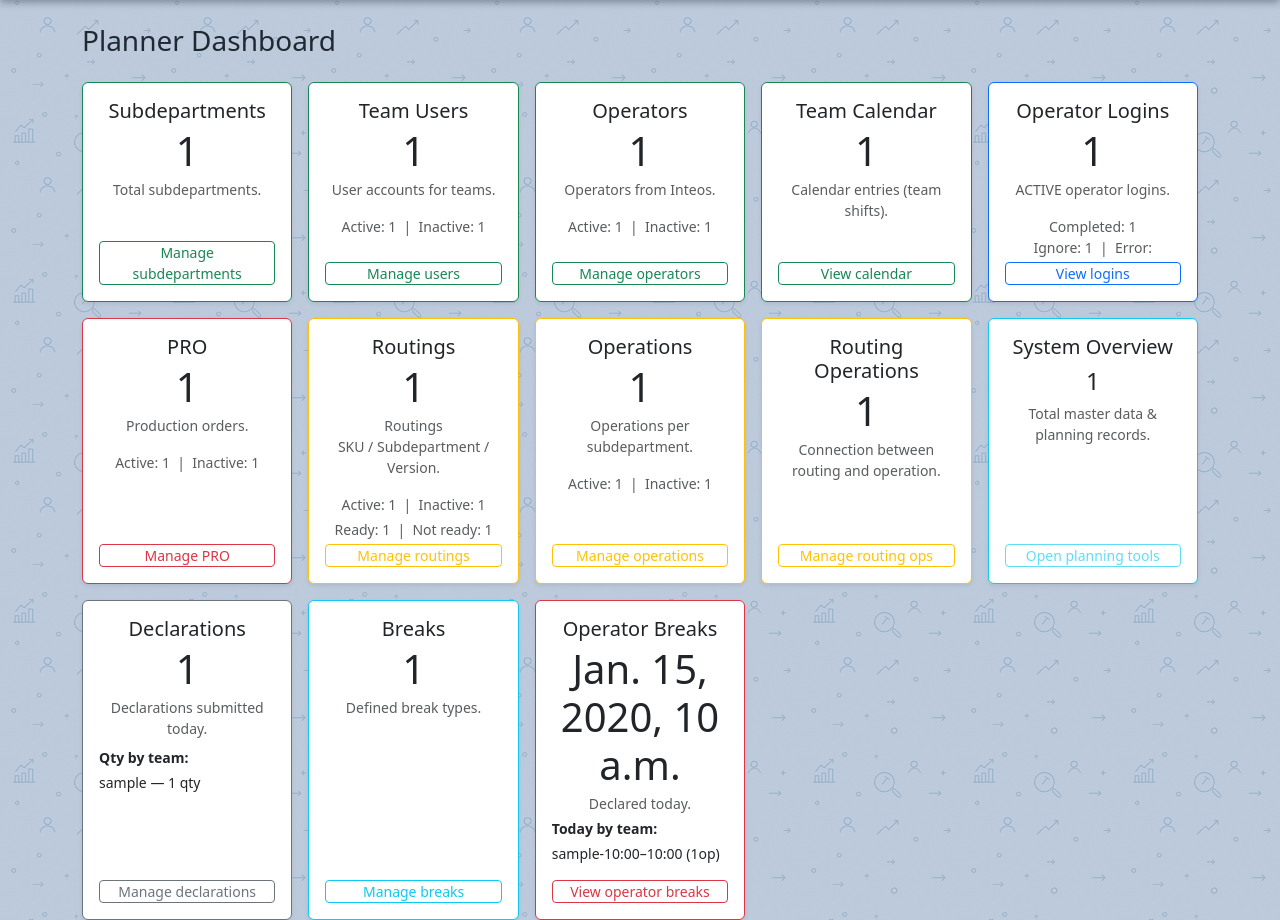
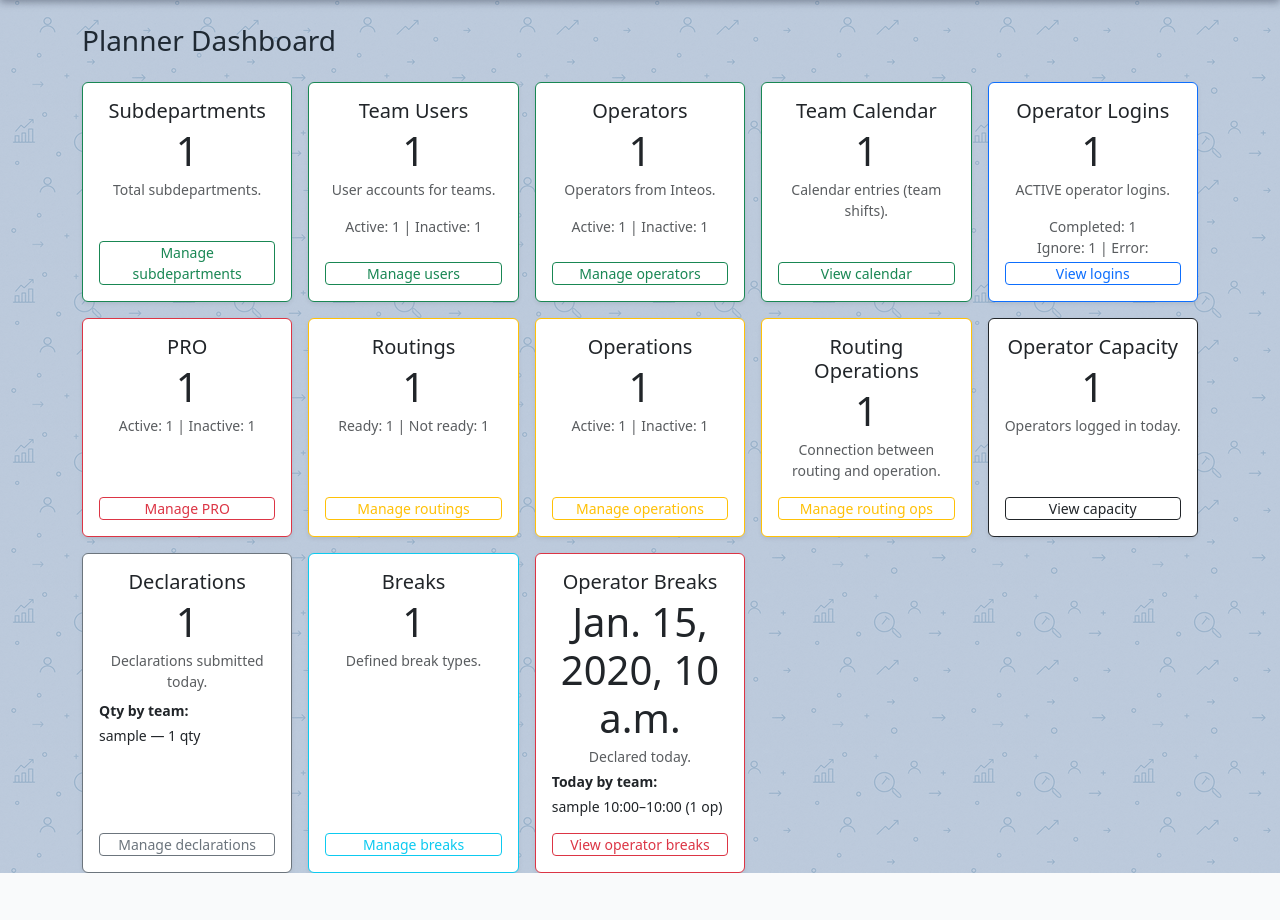
Before and after one commit to satmari/WipTracking, a Django app: template planners/templates/planners/planner_dashboard.html in a window 1280 px wide. Shown: the part 56-976 px from the top of the page. After the commit the page ends 929 px from the top, so only its background shows below. Run offline with Django 5.2, Linux system fonts and the light colour scheme; the template is opened without the code that fills it: most values are stand-ins (such as "Sample title", 1, 10 or a date in 2020); some libraries are stand-ins or nearby versions.

Commit message:
Operator Capacity

```diff
--- a/planners/templates/planners/planner_dashboard.html
+++ b/planners/templates/planners/planner_dashboard.html
@@ -12,134 +12,175 @@
 
   <div class="row row-cols-1 row-cols-md-5 g-3">
 
-    {# 1. SUBDEPARTMENTS – nema status polje, samo total #}
+    {# 1. SUBDEPARTMENTS #}
     <div class="col">
       <div class="card shadow-sm h-100 border-success">
         <div class="card-body d-flex flex-column text-center">
           <h5 class="card-title mb-1">Subdepartments</h5>
           <p class="display-6 mb-1">{{ subdepartments_count }}</p>
           <p class="text-muted small mb-3">Total subdepartments.</p>
-          <a href="{% url 'planners:subdepartment_list' %}" class="btn btn-outline-success btn-sm mt-auto">Manage subdepartments</a>
+          <a href="{% url 'planners:subdepartment_list' %}"
+             class="btn btn-outline-success btn-sm mt-auto">
+            Manage subdepartments
+          </a>
         </div>
       </div>
     </div>
 
-    {# 2. TEAM USERS – total + active #}
+    {# 2. TEAM USERS #}
     <div class="col">
       <div class="card shadow-sm h-100 border-success">
         <div class="card-body d-flex flex-column text-center">
           <h5 class="card-title mb-1">Team Users</h5>
           <p class="display-6 mb-1">{{ users_count }}</p>
           <p class="text-muted small mb-3">User accounts for teams.</p>
-          <p class="text-muted small mb-1">Active: {{ users_active_count }} &nbsp;|&nbsp; Inactive: {{ users_inactive_count }}</p>
-          <a href="{% url 'planners:user_list' %}" class="btn btn-outline-success btn-sm mt-auto">Manage users</a>
+          <p class="text-muted small mb-1">
+            Active: {{ users_active_count }} | Inactive: {{ users_inactive_count }}
+          </p>
+          <a href="{% url 'planners:user_list' %}"
+             class="btn btn-outline-success btn-sm mt-auto">
+            Manage users
+          </a>
         </div>
       </div>
     </div>
 
-    {# 3. OPERATORS – total + act #}
+    {# 3. OPERATORS #}
     <div class="col">
       <div class="card shadow-sm h-100 border-success">
         <div class="card-body d-flex flex-column text-center">
           <h5 class="card-title mb-1">Operators</h5>
           <p class="display-6 mb-1">{{ operators_count }}</p>
           <p class="text-muted small mb-3">Operators from Inteos.</p>
-          <p class="text-muted small mb-1">Active: {{ operators_active_count }} &nbsp;|&nbsp; Inactive: {{ operators_inactive_count }}</p>
-          <a href="{% url 'planners:operator_list' %}" class="btn btn-outline-success btn-sm mt-auto">Manage operators</a>
+          <p class="text-muted small mb-1">
+            Active: {{ operators_active_count }} | Inactive: {{ operators_inactive_count }}
+          </p>
+          <a href="{% url 'planners:operator_list' %}"
+             class="btn btn-outline-success btn-sm mt-auto">
+            Manage operators
+          </a>
         </div>
       </div>
     </div>
 
-    {# 4. TEAM CALENDAR – total #}
+    {# 4. TEAM CALENDAR #}
     <div class="col">
       <div class="card shadow-sm h-100 border-success">
         <div class="card-body d-flex flex-column text-center">
           <h5 class="card-title mb-1">Team Calendar</h5>
           <p class="display-6 mb-1">{{ calendar_count }}</p>
           <p class="text-muted small mb-3">Calendar entries (team shifts).</p>
-          <a href="{% url 'planners:calendar_list' %}" class="btn btn-outline-success btn-sm mt-auto">View calendar</a>
+          <a href="{% url 'planners:calendar_list' %}"
+             class="btn btn-outline-success btn-sm mt-auto">
+            View calendar
+          </a>
         </div>
       </div>
     </div>
 
-    {# 5. OPERATOR LOGINS – ACTIVE + ostali statusi #}
+    {# 5. OPERATOR LOGINS #}
     <div class="col">
       <div class="card shadow-sm h-100 border-primary">
         <div class="card-body d-flex flex-column text-center">
           <h5 class="card-title mb-1">Operator Logins</h5>
           <p class="display-6 mb-1">{{ active_operator_login_count }}</p>
           <p class="text-muted small mb-3">ACTIVE operator logins.</p>
-          <p class="text-muted small mb-1">Completed: {{ login_completed_count }}<br>Ignore: {{ login_ignore_count }} &nbsp;|&nbsp; Error: {{ login_error_count }}</p>
-          <a href="{% url 'planners:login_operator_list' %}" class="btn btn-outline-primary btn-sm mt-auto">View logins</a>
+          <p class="text-muted small mb-1">
+            Completed: {{ login_completed_count }}<br>
+            Ignore: {{ login_ignore_count }} | Error: {{ login_error_count }}
+          </p>
+          <a href="{% url 'planners:login_operator_list' %}"
+             class="btn btn-outline-primary btn-sm mt-auto">
+            View logins
+          </a>
         </div>
       </div>
     </div>
 
-    {# 6. PRO – total + active status #}
+    {# 6. PRO #}
     <div class="col">
       <div class="card shadow-sm h-100 border-danger">
         <div class="card-body d-flex flex-column text-center">
           <h5 class="card-title mb-1">PRO</h5>
           <p class="display-6 mb-1">{{ pro_count }}</p>
-          <p class="text-muted small mb-3">Production orders.</p>
-          <p class="text-muted small mb-1">Active: {{ pro_active_count }} &nbsp;|&nbsp; Inactive: {{ pro_inactive_count }}</p>
-          <a href="{% url 'planners:pro_list' %}" class="btn btn-outline-danger btn-sm mt-auto">Manage PRO</a>
+          <p class="text-muted small mb-1">
+            Active: {{ pro_active_count }} | Inactive: {{ pro_inactive_count }}
+          </p>
+          <a href="{% url 'planners:pro_list' %}"
+             class="btn btn-outline-danger btn-sm mt-auto">
+            Manage PRO
+          </a>
         </div>
       </div>
     </div>
 
-    {# 7. ROUTINGS – total + active + ready #}
+    {# 7. ROUTINGS #}
     <div class="col">
       <div class="card shadow-sm h-100 border-warning">
         <div class="card-body d-flex flex-column text-center">
           <h5 class="card-title mb-1">Routings</h5>
           <p class="display-6 mb-1">{{ routing_count }}</p>
-          <p class="text-muted small mb-3">Routings <br> SKU / Subdepartment / Version.</p>
-          <p class="text-muted small mb-1">Active: {{ routing_active_count }} &nbsp;|&nbsp; Inactive: {{ routing_inactive_count }}</p>
-          <p class="text-muted small mb-1">Ready: {{ routing_ready_count }} &nbsp;|&nbsp; Not ready: {{ routing_not_ready_count }}</p>
-          <a href="{% url 'planners:routing_list' %}" class="btn btn-outline-warning btn-sm mt-auto">Manage routings</a>
+          <p class="text-muted small mb-1">
+            Ready: {{ routing_ready_count }} | Not ready: {{ routing_not_ready_count }}
+          </p>
+          <a href="{% url 'planners:routing_list' %}"
+             class="btn btn-outline-warning btn-sm mt-auto">
+            Manage routings
+          </a>
         </div>
       </div>
     </div>
 
-    {# 8. OPERATIONS – total + active #}
+    {# 8. OPERATIONS #}
     <div class="col">
       <div class="card shadow-sm h-100 border-warning">
         <div class="card-body d-flex flex-column text-center">
           <h5 class="card-title mb-1">Operations</h5>
           <p class="display-6 mb-1">{{ operation_count }}</p>
-          <p class="text-muted small mb-3">Operations per subdepartment.</p>
-          <p class="text-muted small mb-1">Active: {{ operation_active_count }} &nbsp;|&nbsp; Inactive: {{ operation_inactive_count }}</p>
-          <a href="{% url 'planners:operation_list' %}" class="btn btn-outline-warning btn-sm mt-auto">Manage operations</a>
+          <p class="text-muted small mb-1">
+            Active: {{ operation_active_count }} | Inactive: {{ operation_inactive_count }}
+          </p>
+          <a href="{% url 'planners:operation_list' %}"
+             class="btn btn-outline-warning btn-sm mt-auto">
+            Manage operations
+          </a>
         </div>
       </div>
     </div>
 
-    {# 9. ROUTING OPERATIONS – samo total (nema status/ready) #}
+    {# 9. ROUTING OPERATIONS #}
     <div class="col">
       <div class="card shadow-sm h-100 border-warning">
         <div class="card-body d-flex flex-column text-center">
           <h5 class="card-title mb-1">Routing Operations</h5>
           <p class="display-6 mb-1">{{ routing_operation_count }}</p>
-          <p class="text-muted small mb-3">Connection between routing and operation.</p>
-          <a href="{% url 'planners:routing_operation_list' %}" class="btn btn-outline-warning btn-sm mt-auto">Manage routing ops</a>
+          <p class="text-muted small mb-3">
+            Connection between routing and operation.
+          </p>
+          <a href="{% url 'planners:routing_operation_list' %}"
+             class="btn btn-outline-warning btn-sm mt-auto">
+            Manage routing ops
+          </a>
         </div>
       </div>
     </div>
 
-    {# 10. SYSTEM OVERVIEW – total sum #}
+    {# 10. OPERATOR CAPACITY #}
     <div class="col">
-      <div class="card shadow-sm h-100 border-info">
+      <div class="card shadow-sm h-100 border-dark">
         <div class="card-body d-flex flex-column text-center">
-          <h5 class="card-title mb-1">System Overview</h5>
-          <p class="fs-4 mb-1">{{ system_total_count }}</p>
-          <p class="text-muted small mb-3">Total master data & planning records.</p>
-          <a href="{% url 'planners:calendar_list' %}" class="btn btn-outline-info btn-sm mt-auto disabled">Open planning tools</a>
+          <h5 class="card-title mb-1">Operator Capacity</h5>
+          <p class="display-6 mb-1">{{ operator_capacity_count }}</p>
+          <p class="text-muted small mb-3">Operators logged in today.</p>
+          <a href="{% url 'planners:operator_capacity_today' %}"
+             class="btn btn-outline-dark btn-sm mt-auto">
+            View capacity
+          </a>
         </div>
       </div>
     </div>
 
-    {# ---------- Treći red: ovde stavimo Declarations kao prvu karticu trećeg reda ---------- #}
+    {# 11. DECLARATIONS  ←←← VRAĆENO #}
     <div class="col">
       <div class="card shadow-sm h-100 border-secondary">
         <div class="card-body d-flex flex-column text-center">
@@ -160,12 +201,15 @@
             <p class="text-muted small mb-3">No declarations recorded today.</p>
           {% endif %}
 
-          <a href="{% url 'planners:declaration_list' %}" class="btn btn-outline-secondary btn-sm mt-auto">Manage declarations</a>
+          <a href="{% url 'planners:declaration_list' %}"
+             class="btn btn-outline-secondary btn-sm mt-auto">
+            Manage declarations
+          </a>
         </div>
       </div>
     </div>
 
-    {# 11. BREAKS – master data #}
+    {# 12. BREAKS #}
     <div class="col">
       <div class="card shadow-sm h-100 border-info">
         <div class="card-body d-flex flex-column text-center">
@@ -180,14 +224,13 @@
       </div>
     </div>
 
-    {# 12. OPERATOR BREAKS – declarations #}
+    {# 13. OPERATOR BREAKS #}
     <div class="col">
       <div class="card shadow-sm h-100 border-danger">
         <div class="card-body d-flex flex-column text-center">
           <h5 class="card-title mb-1">Operator Breaks</h5>
           <p class="display-6 mb-1">{{ operator_breaks_today }}</p>
           <p class="text-muted small mb-1">Declared today.</p>
-<!--          <p class="text-muted small mb-3">Total: {{ operator_breaks_total }}</p>-->
 
           {% if operator_breaks_by_team %}
             <div class="text-start small mb-3 w-100">
@@ -195,8 +238,9 @@
               <ul class="list-unstyled mb-0 mt-1">
                 {% for item in operator_breaks_by_team %}
                   <li>
-                    {{ item.team_user__username }}-{{ item.break_type__break_time_start|time:"H:i" }}–{{ item.break_type__break_time_end|time:"H:i" }}
-                    ({{ item.operators_count }}op)
+                    {{ item.team_user__username }}
+                    {{ item.break_type__break_time_start|time:"H:i" }}–{{ item.break_type__break_time_end|time:"H:i" }}
+                    ({{ item.operators_count }} op)
                   </li>
                 {% endfor %}
               </ul>
@@ -213,9 +257,6 @@
       </div>
     </div>
 
-
-
-
   </div>
 </div>
 
--- a/planners/urls.py
+++ b/planners/urls.py
@@ -96,6 +96,9 @@ urlpatterns = [
     path("operator-breaks/declare/", views.OperatorBreakWizardView.as_view(), name="operator_break_declare"),
     path("operator-breaks/<int:pk>/delete/", views.OperatorBreakDeleteView.as_view(), name="operator_break_delete",),
 
+    # OPERATOR CAPACITY
+    path("operator-capacity/",OperatorCapacityTodayView.as_view(),name="operator_capacity_today",),
+
     # AJAX endpoints
     path('ajax/routings/', ajax_get_routings, name='ajax_get_routings'),
     path('ajax/routing_operations/', ajax_get_routing_operations, name='ajax_get_routing_operations'),
```
Also changed, not shown: planners/templates/planners/operator_capacity_today.html (added, +116 -0 lines), planners/views.py (+155 -63 lines).
